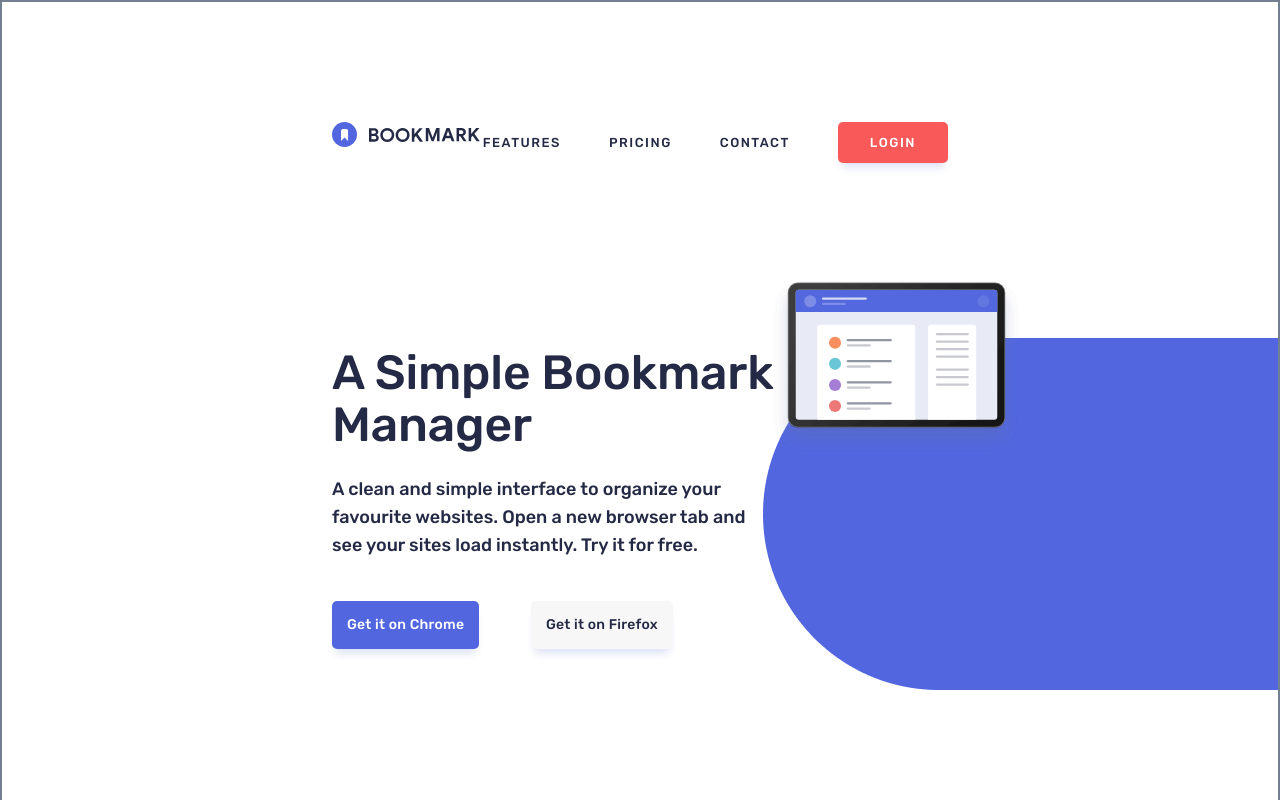
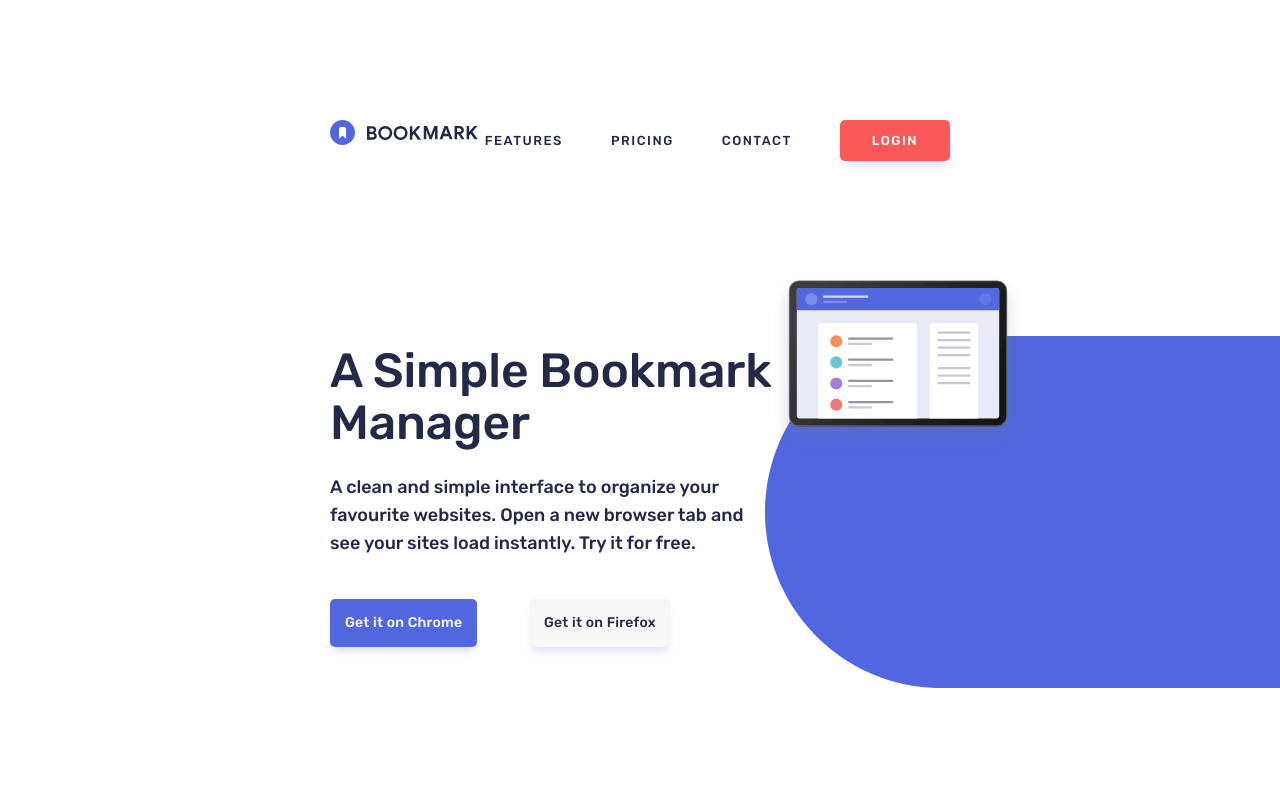
Before and after one commit to Shamsiddin095/figma-ko-k-rangli, a plain HTML site: page index.html in a window 1280 px wide. Shown: the top 800 px of the page. Drawn offline with Linux system fonts and the light colour scheme; a web font is replaced by a local one.

Commit message:
change border

```diff
--- a/css/style.css
+++ b/css/style.css
@@ -19,7 +19,6 @@ body {
 }
 .container {
   max-width: 1900px;
-  border: 2px solid slategrey;
   margin: 0 auto;
   position: relative;
   padding: 60px 165px 116px 165px;
```
